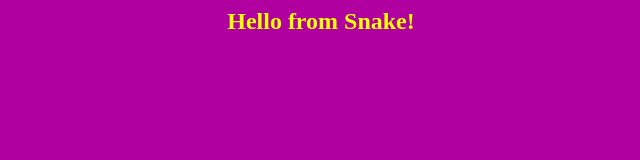
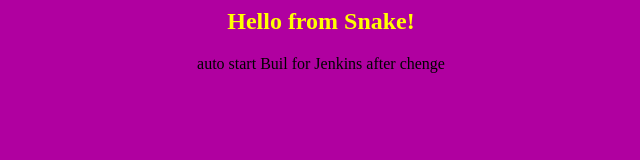
Before and after one commit to AndreyPlatonov81/Test-for-Jenkins, a plain HTML site: page index.html in a window 1280 px wide. Shown: the whole page, without its empty margins (319-959 px from the left). Drawn offline with Linux system fonts and the light colour scheme.

Commit message:
add somthing

```diff
--- a/index.html
+++ b/index.html
@@ -2,6 +2,8 @@
 <body bgcolor=blgray>
 <center>
 <h2><font color=yellow> Hello from Snake!</font></h2>
+
+<p>auto start Buil for Jenkins after chenge </p>
 </center>
 </body>
 </html>
```
